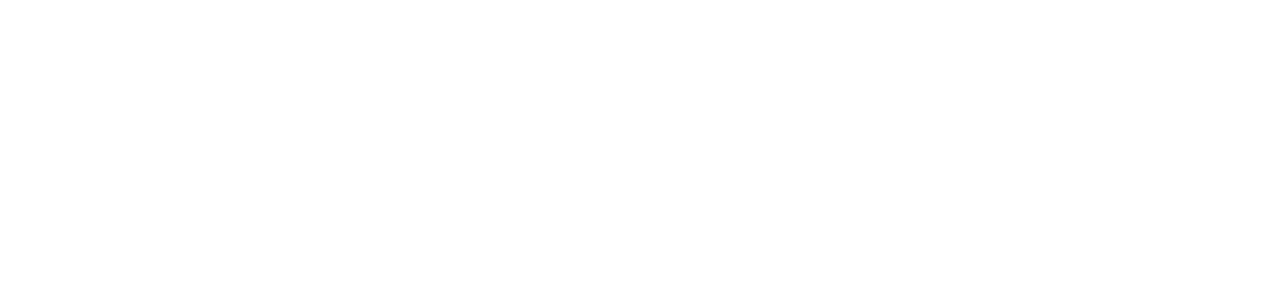
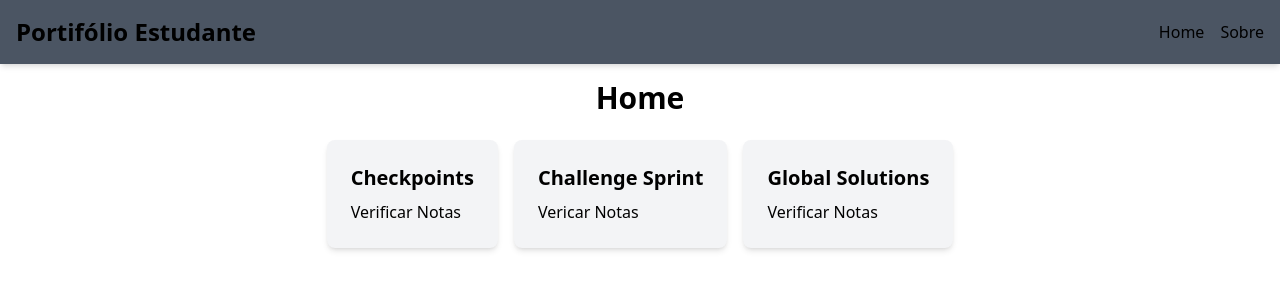
Before and after one commit to gustav0borba/cp3-crud-next, a Next.js app in the folder cp3/: page / in a window 1280 px wide. Shown: the top 300 px of the page. Built offline with nearby package versions, Linux system fonts and the light colour scheme.

Commit message:
pequenas alterações para ter uma visualização na home.

```diff
--- a/cp3/src/app/page.tsx
+++ b/cp3/src/app/page.tsx
@@ -3,7 +3,29 @@
 export default function Home() {
   return (
    <>
+  <div className="container mx-auto p-4">
+      <h1 className="text-3xl font-bold text-center mb-6">
+      Home
+      </h1>
 
+      <div className=" md:grid-cols-2 gap-4 container flex justify-center">
+        {/* Aqui você pode adicionar componentes, listas ou qualquer outra funcionalidade */}
+        <div className="bg-gray-100 p-6 rounded-lg shadow-md">
+          <h2 className="text-xl font-semibold mb-2">Checkpoints</h2>
+          <p>Verificar Notas </p>
+        </div>
+
+        <div className="bg-gray-100 p-6 rounded-lg shadow-md">
+          <h2 className="text-xl font-semibold mb-2">Challenge Sprint</h2>
+          <p>Vericar Notas</p>
+        </div>
+
+        <div className="bg-gray-100 p-6 rounded-lg shadow-md">
+          <h2 className="text-xl font-semibold mb-2">Global Solutions</h2>
+          <p>Verificar Notas</p>
+        </div>
+      </div>
+    </div>
    </>
   );
 }
--- a/cp3/src/components/Header/page.tsx
+++ b/cp3/src/components/Header/page.tsx
@@ -3,6 +3,24 @@
 export default function Header() {
   return (
     <div>
+      <header className="bg-gray-600 text-dark shadow-md">
+      <div className="container mx-auto p-4 flex justify-between items-center">
+        {/* Logo ou Título */}
+        <h1 className="text-2xl font-bold">Portifólio Estudante</h1>
+
+        {/* Links de navegação */}
+        <nav>
+          <ul className="flex space-x-4">
+            <li>
+              <a href="/" className="hover:text-orange-300">Home</a>
+            </li>
+            <li>
+              <a href="/about" className="hover:text-orange-300">Sobre</a>
+            </li>
+          </ul>
+        </nav>
+      </div>
+    </header>
 
     </div>
   )
```
